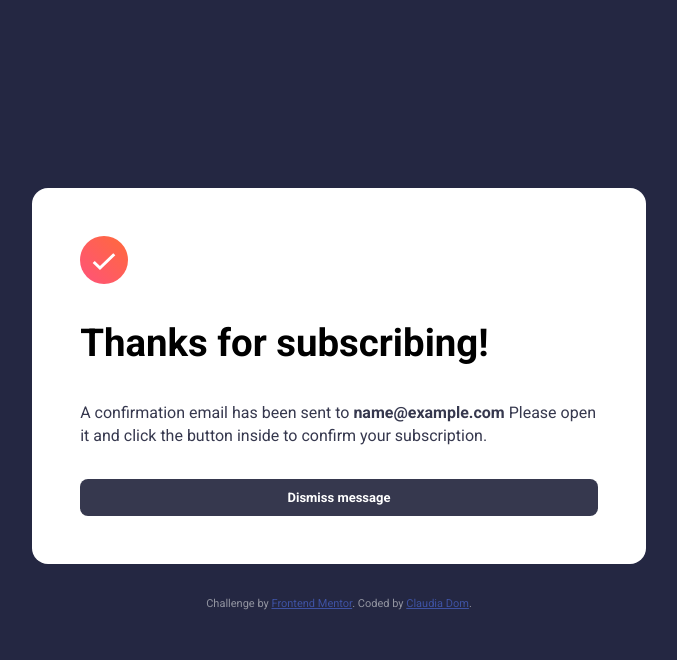
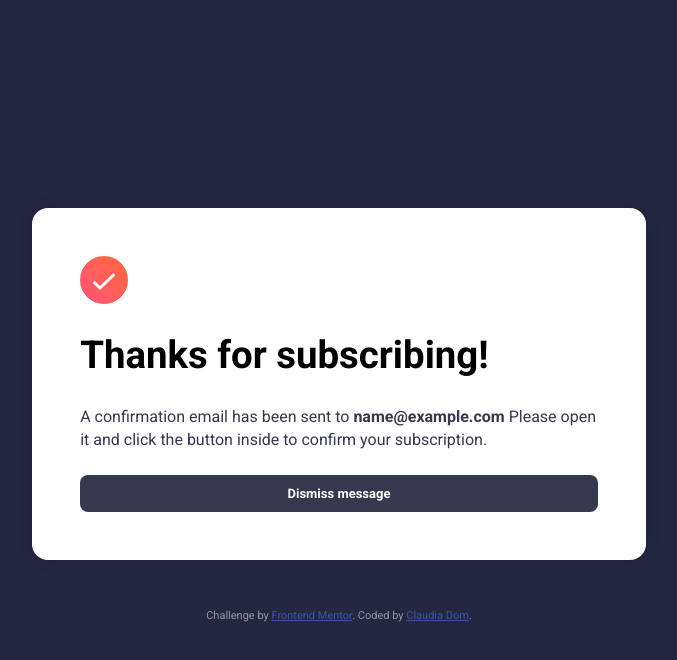
Before and after one commit to ClaudiaRamirezD/newsletter-with-success-message, a plain HTML site: page index.html in a window 1280 px wide. Both pictures are taken after typing "name@example.com" into the empty fields and a click on the button "Subscribe to monthly newsletter". Shown: the whole page, without its empty margins (301-978 px from the left). Drawn offline with Linux system fonts and the light colour scheme.

Commit message:
Improved

```diff
--- a/style.css
+++ b/style.css
@@ -212,15 +212,19 @@ grid-template-columns: 2.5rem auto;
 .container-success {
     display: none;
     flex-direction: column;
+    height: 100vh; /* Ocupa el 100% de la altura de la pantalla */
+    justify-content: center; /* Centra verticalmente el contenido */
+    align-items: center; /* Centra horizontalmente el contenido */
 }
 
 .success-message-card {
     background-color: var(--clr-neutral-100);
-    padding: 2rem;
+    padding: 1.5rem;
     display: flex;
     flex-direction: column;
-    gap: 2rem;
+    gap: 1.5rem;
     height: 100%;
+    box-shadow: 0 0 10px rgba(0, 0, 0, 0.1);
 }
 
 .img-success {
@@ -239,16 +243,17 @@ grid-template-columns: 2.5rem auto;
 
 .dismiss-button {
     margin-top: auto;
+    width: 100%;
 }
 
 
 
 footer {
-    margin-top: 2rem;
     font-size: 11px;
     text-align: center;
-    margin-top: 2rem;
+    margin-top: 1rem;
     color: var(--clr-neutral-200);}
+
 .attribution  a { color: hsl(228, 45%, 44%); }
 
 
@@ -297,15 +302,19 @@ footer {
 
     .container-success {
     display: none;
+    height: auto;
+    padding: 2rem;
     justify-content: center;
     align-items: center;
-    background-color: var(--clr-neutral-900)
+    background-color: var(--clr-neutral-900);
     }
 
     .success-message-card{
+        height: auto;
         border-radius: 1rem;
         width: min(60%, 40rem);
-        padding: 3rem
+        padding: 3rem;
+        box-shadow: 0 0 15px rgba(0, 0, 0, 0.1);
     }
 
     .img-success {
```
